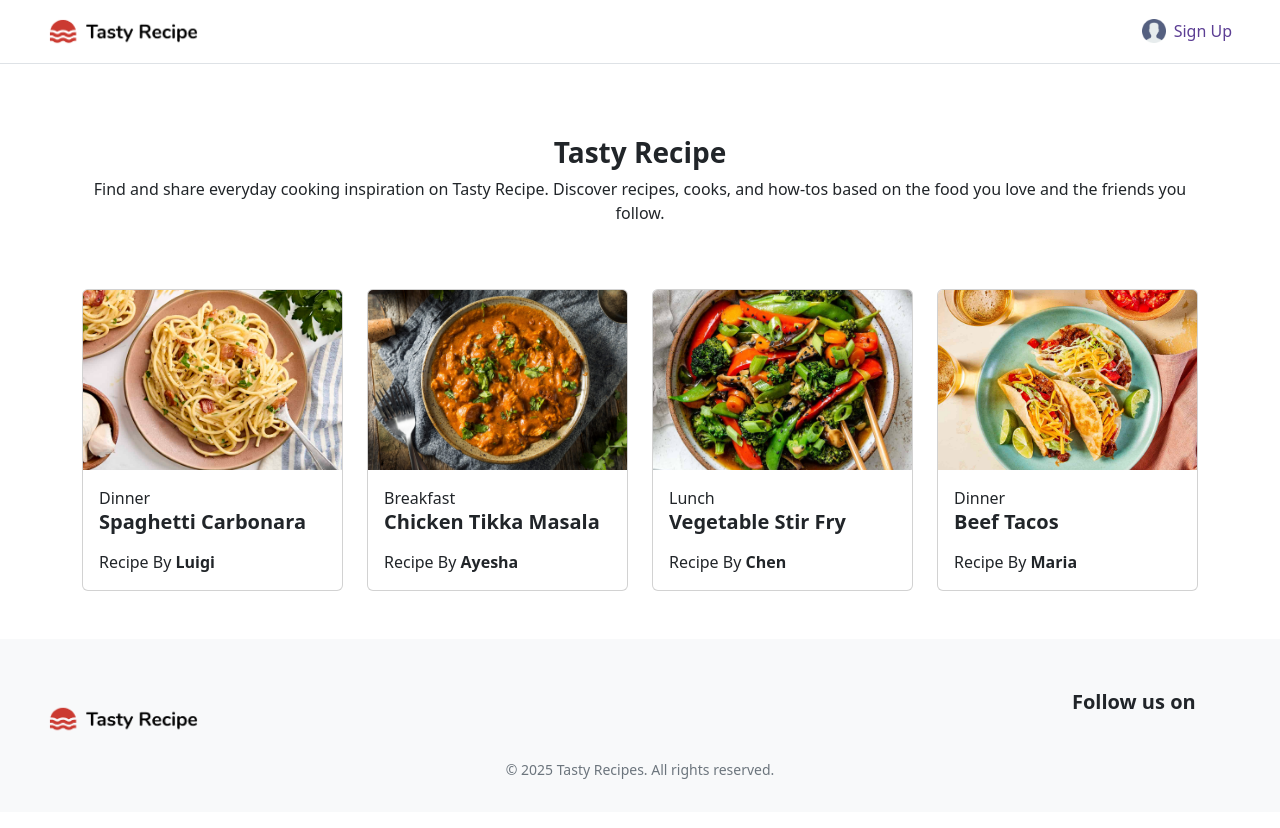
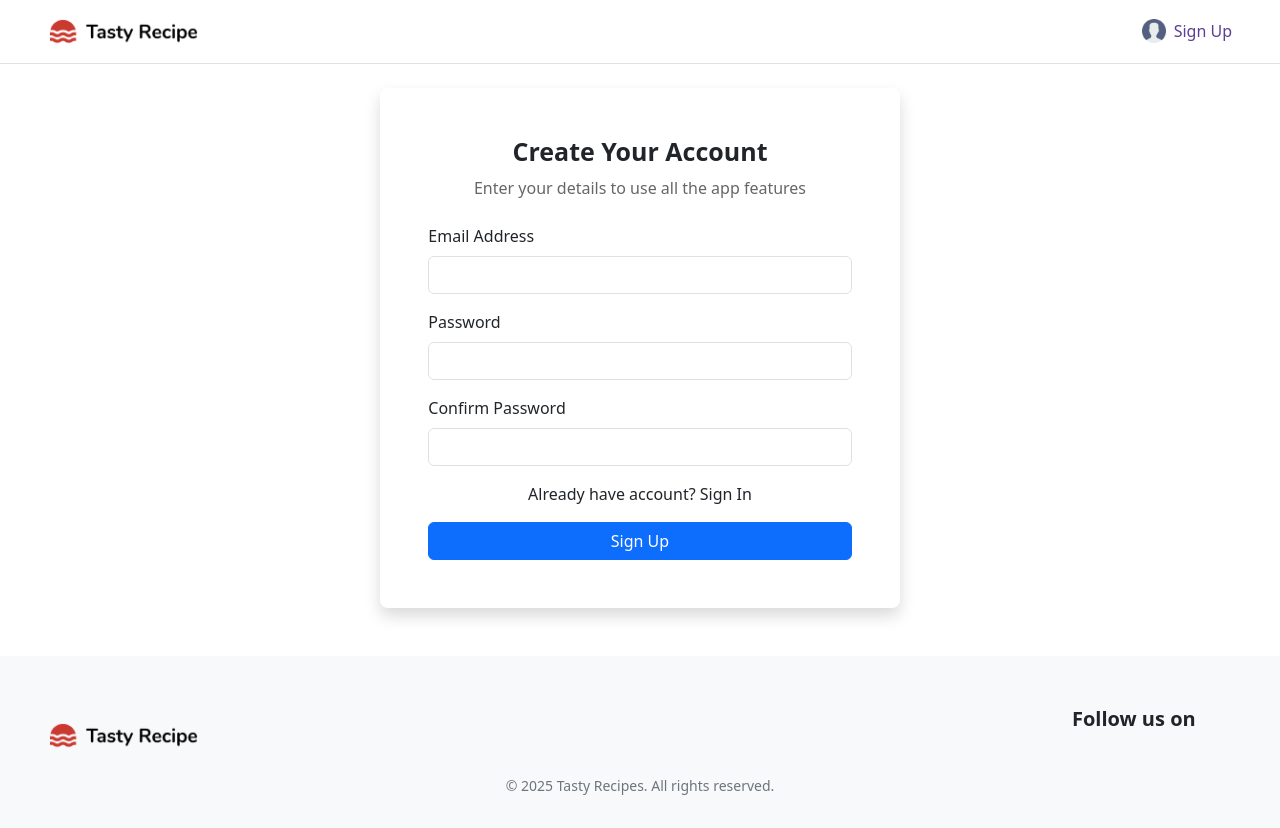
Before and after one commit to merilianacandra/recipe-management, a Vue app: page /signup in a window 1280 px wide. Built offline with nearby package versions, Linux system fonts and the light colour scheme; some icons are missing.

Commit message:
Add vue-router and signup page

```diff
--- a/package.json
+++ b/package.json
@@ -13,7 +13,8 @@
   },
   "dependencies": {
     "bootstrap": "^5.3.8",
-    "vue": "^3.5.22"
+    "vue": "^3.5.22",
+    "vue-router": "^4.6.3"
   },
   "devDependencies": {
     "@iconify/vue": "^5.0.0",
--- a/src/App.vue
+++ b/src/App.vue
@@ -1,10 +1,9 @@
 <script setup>
-import Home from '@/views/Home.vue';
-import AppHeader from '@/components/AppHeader.vue';
-import AppFooter from '@/components/AppFooter.vue';
+import AppHeader from "@/components/AppHeader.vue";
+import AppFooter from "@/components/AppFooter.vue";
 </script>
 <template>
   <AppHeader />
-  <Home />
+  <RouterView />
   <AppFooter />
 </template>
--- a/src/components/AppHeader.vue
+++ b/src/components/AppHeader.vue
@@ -2,10 +2,10 @@
   <header class="px-5 py-3 border-bottom mb-4 shawdow">
     <div class="d-flex justify-content-between align-items-center">
       <img src="/public/images/logo.png" alt="Tasty Recipes" class="header-logo" />
-      <a href="/" class="header-signup">
+      <RouterLink to="/signup" class="header-signup">
         <img src="/public/images/user.png" alt="User Icon" class="ms-auto" />
         <span class="header-text">Sign Up</span>
-      </a>
+      </RouterLink>
     </div>
   </header>
 </template>
--- /dev/null
+++ b/src/components/UiInput.vue
@@ -0,0 +1,12 @@
+<script setup>
+const props = defineProps({
+  id: String,
+  type: String,
+  title: String,
+});
+</script>
+
+<template>
+  <label :for="props.id" class="form-label">{{ props.title }}</label>
+  <input :type="props.type" :id="props.id" class="form-control mb-3" />
+</template>
--- /dev/null
+++ b/src/views/Login.vue
@@ -0,0 +1,3 @@
+<script setup></script>
+<template></template>
+<style scoped></style>
--- /dev/null
+++ b/src/views/RecipeDetail.vue
@@ -0,0 +1,3 @@
+<template>
+
+</template>
--- /dev/null
+++ b/src/views/Signup.vue
@@ -0,0 +1,39 @@
+<script setup>
+import UiInput from "@/components/UiInput.vue";
+</script>
+<template>
+  <div class="row justify-content-center">
+    <div class="col-lg-5">
+      <div class="p-5 bg-white rounded-3 shadow">
+        <div class="text-center mb-4">
+          <h1 class="signup-title">Create Your Account</h1>
+          <p class="signup-description">
+            Enter your details to use all the app features
+          </p>
+        </div>
+        <form>
+          <UiInput id="email" type="email" title="Email Address" />
+          <UiInput id="password" type="password" title="Password" />
+          <UiInput id="confirm-password" type="password" title="Confirm Password" />
+        </form>
+        <div class="text-center">
+            <p class="mt-0">Already have account? Sign In</p>
+            <button class="btn btn-primary w-100" type="submit">
+                Sign Up
+            </button>
+        </div>
+      </div>
+    </div>
+  </div>
+</template>
+<style scoped>
+.signup-title {
+  font-size: 25px;
+  font-weight: 600;
+  margin-bottom: 10px;
+}
+.signup-description {
+  font-size: 16px;
+  color: #666;
+}
+</style>
```
Also changed, not shown: src/main.js (+10 -2 lines), src/routes.js (added, +13 -0 lines), 1 other file (tests, documents, lock files or other folders).
